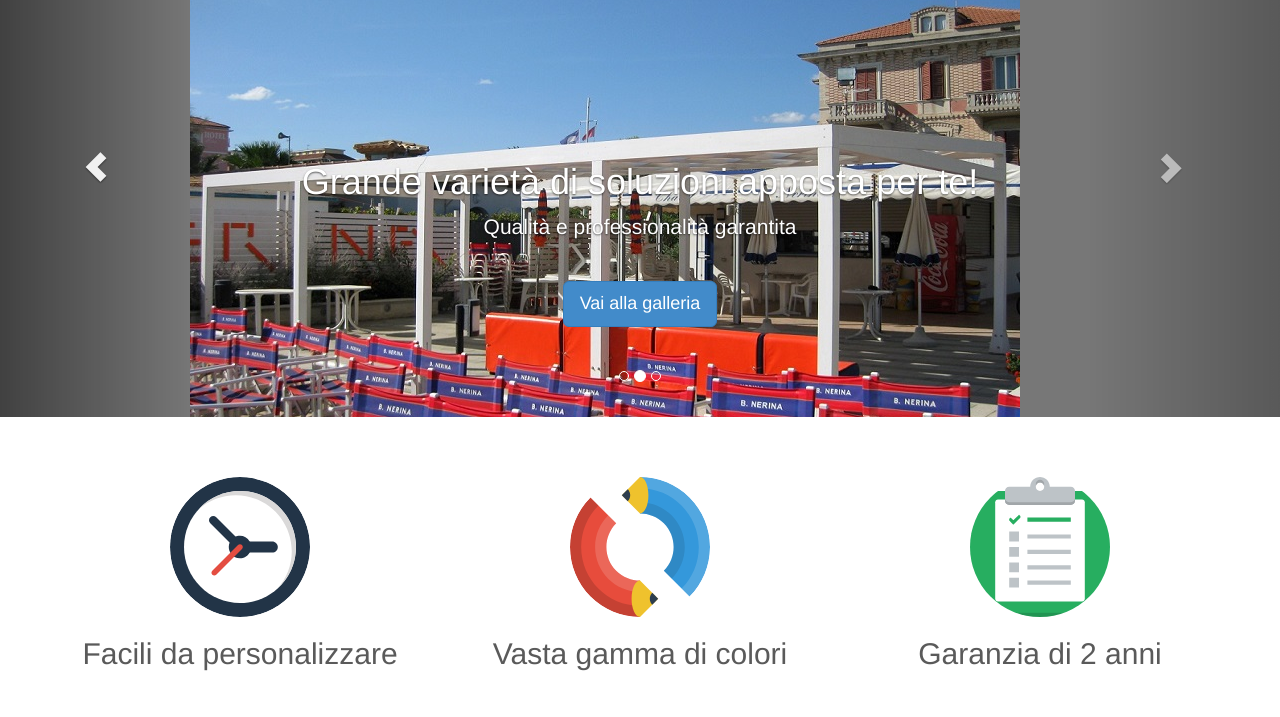
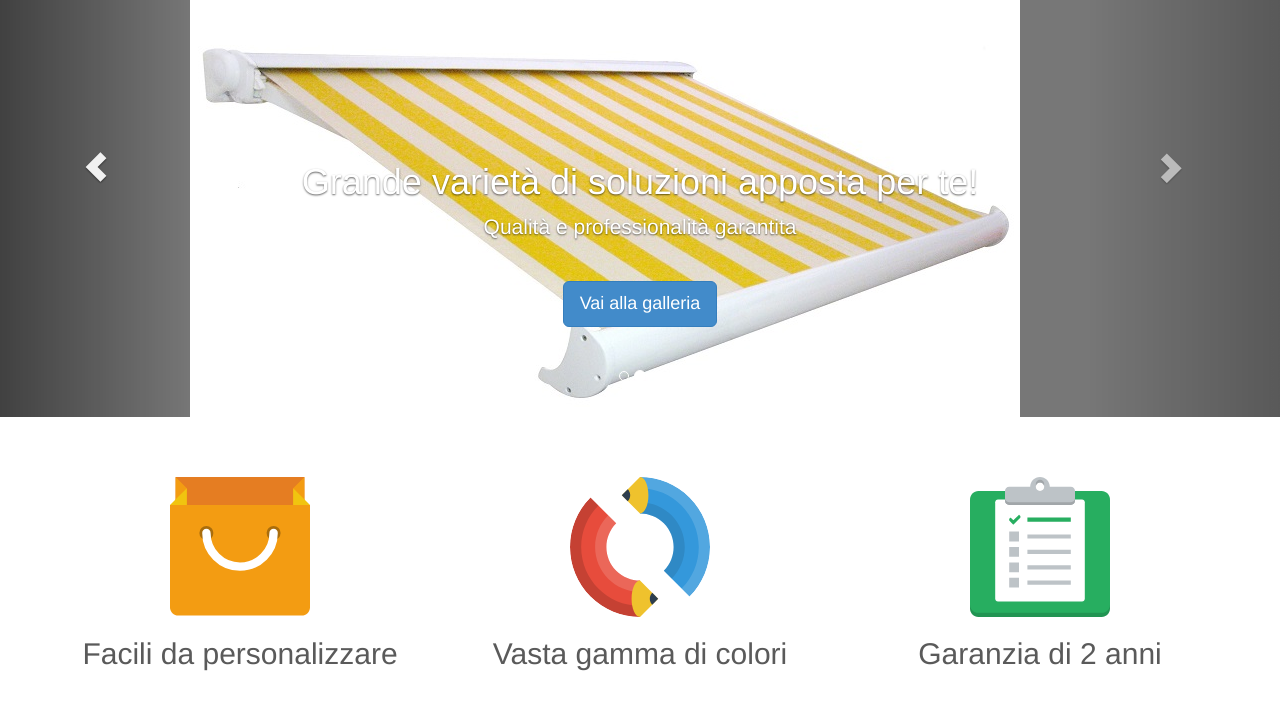
Before and after one commit to MicheleMannino/manninotende, a plain HTML site: page index.html in a window 1280 px wide. Shown: the part 83-800 px from the top of the page. Drawn offline with nearby package versions, Linux system fonts and the light colour scheme.

Commit message:
Added carousel images. Changed customize image

```diff
--- a/index.html
+++ b/index.html
@@ -71,7 +71,7 @@
       <div class="carousel-inner">
         <div class="item active">
           <div class="carousel-item">
-            <img src="images/img_1_3.jpg"/>
+            <img src="images/img_carousel_01.jpg"/>
           </div>
           <div class="container">
             <div class="carousel-caption">
@@ -83,7 +83,7 @@
         </div>
         <div class="item">
           <div class="carousel-item">
-            <img src="images/img_1_1.jpg"/>
+            <img src="images/img_carousel_02.jpg"/>
           </div>
           <div class="container">
             <div class="carousel-caption">
@@ -95,7 +95,7 @@
         </div>
         <div class="item">
           <div class="carousel-item">
-            <img src="images/img_1_2.jpg"/>
+            <img src="images/img_carousel_03.jpg"/>
           </div>
           <div class="container">
             <div class="carousel-caption">
@@ -121,7 +121,7 @@
       <!-- Three columns of text below the carousel -->
       <div class="row">
         <div class="col-lg-4">
-          <img class="img-circle" src="images/clocks.svg" width="140" height="140">
+          <img src="images/paper-bag.svg" width="140" height="140">
           <h2>Facili da personalizzare</h2>
         </div><!-- /.col-lg-4 -->
         <div class="col-lg-4">
@@ -129,7 +129,7 @@
           <h2>Vasta gamma di colori</h2>
         </div><!-- /.col-lg-4 -->
         <div class="col-lg-4">
-          <img class="img-circle" src="images/clipboard.svg" width="140" height="140">
+          <img src="images/clipboard.svg" width="140" height="140">
           <h2>Garanzia di 2 anni</h2>
         </div><!-- /.col-lg-4 -->
       </div><!-- /.row -->
```
Also changed, not shown: images/img_carousel_01.jpg (added), images/img_carousel_02.jpg (added), images/img_carousel_03.jpg (added), images/paper-bag.svg (added).
